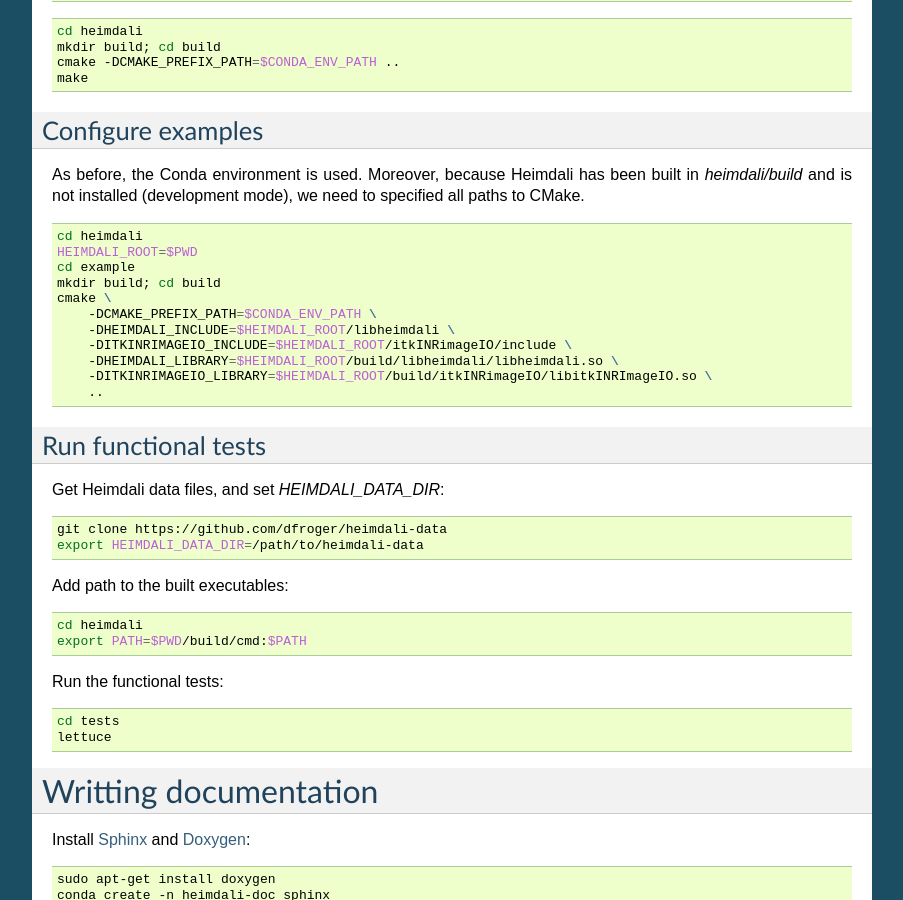
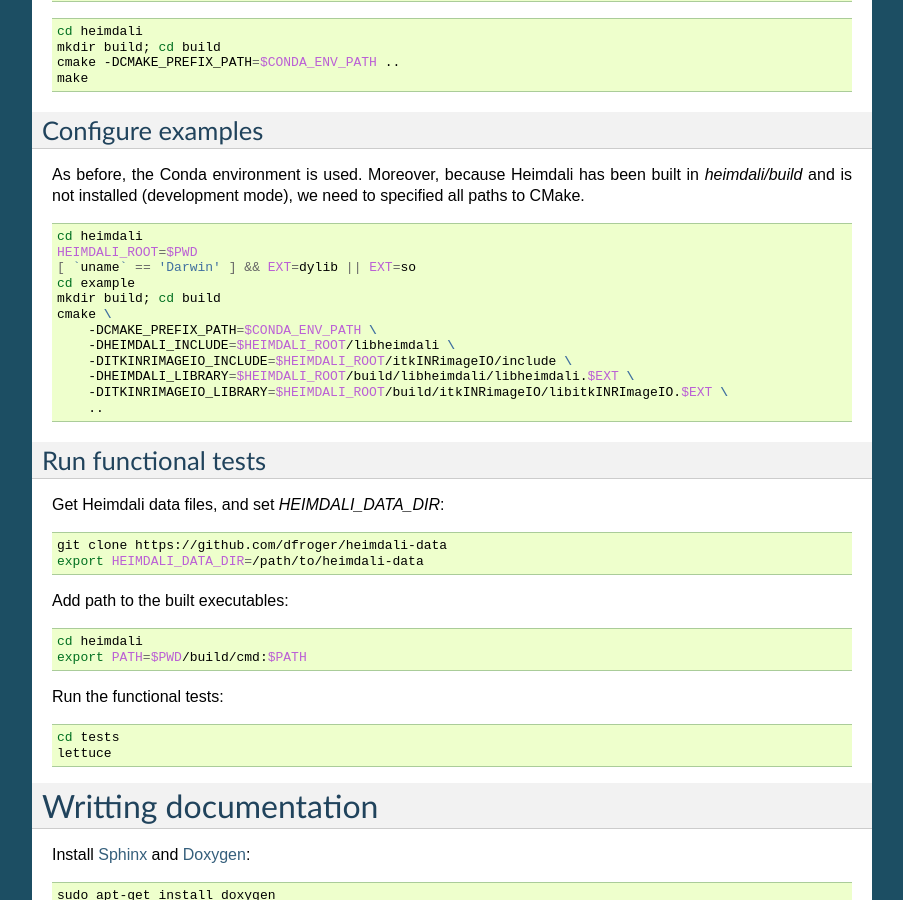
Before and after one commit to heimdali/heimdali, a Sphinx documentation site: the page built from doc/develop.rst, in a window 1280 px wide and 900 px high, scrolled down 877 px. Shown: the whole window, without its empty margins (198-1101 px from the left). Built offline with Sphinx 7.4.7, drawn with Linux system fonts in a browser that asks for light colours.

Commit message:
DOC: note on develop mode on MAC OS X

```diff
--- a/doc/develop.rst
+++ b/doc/develop.rst
@@ -73,14 +73,15 @@
 
     cd heimdali
     HEIMDALI_ROOT=$PWD
+    [ `uname` == 'Darwin' ] && EXT=dylib || EXT=so
     cd example
     mkdir build; cd build
     cmake \
         -DCMAKE_PREFIX_PATH=$CONDA_ENV_PATH \
         -DHEIMDALI_INCLUDE=$HEIMDALI_ROOT/libheimdali \
         -DITKINRIMAGEIO_INCLUDE=$HEIMDALI_ROOT/itkINRimageIO/include \
-        -DHEIMDALI_LIBRARY=$HEIMDALI_ROOT/build/libheimdali/libheimdali.so \
-        -DITKINRIMAGEIO_LIBRARY=$HEIMDALI_ROOT/build/itkINRimageIO/libitkINRImageIO.so \
+        -DHEIMDALI_LIBRARY=$HEIMDALI_ROOT/build/libheimdali/libheimdali.$EXT \
+        -DITKINRIMAGEIO_LIBRARY=$HEIMDALI_ROOT/build/itkINRimageIO/libitkINRImageIO.$EXT \
         ..
 
 Run functional tests
```
